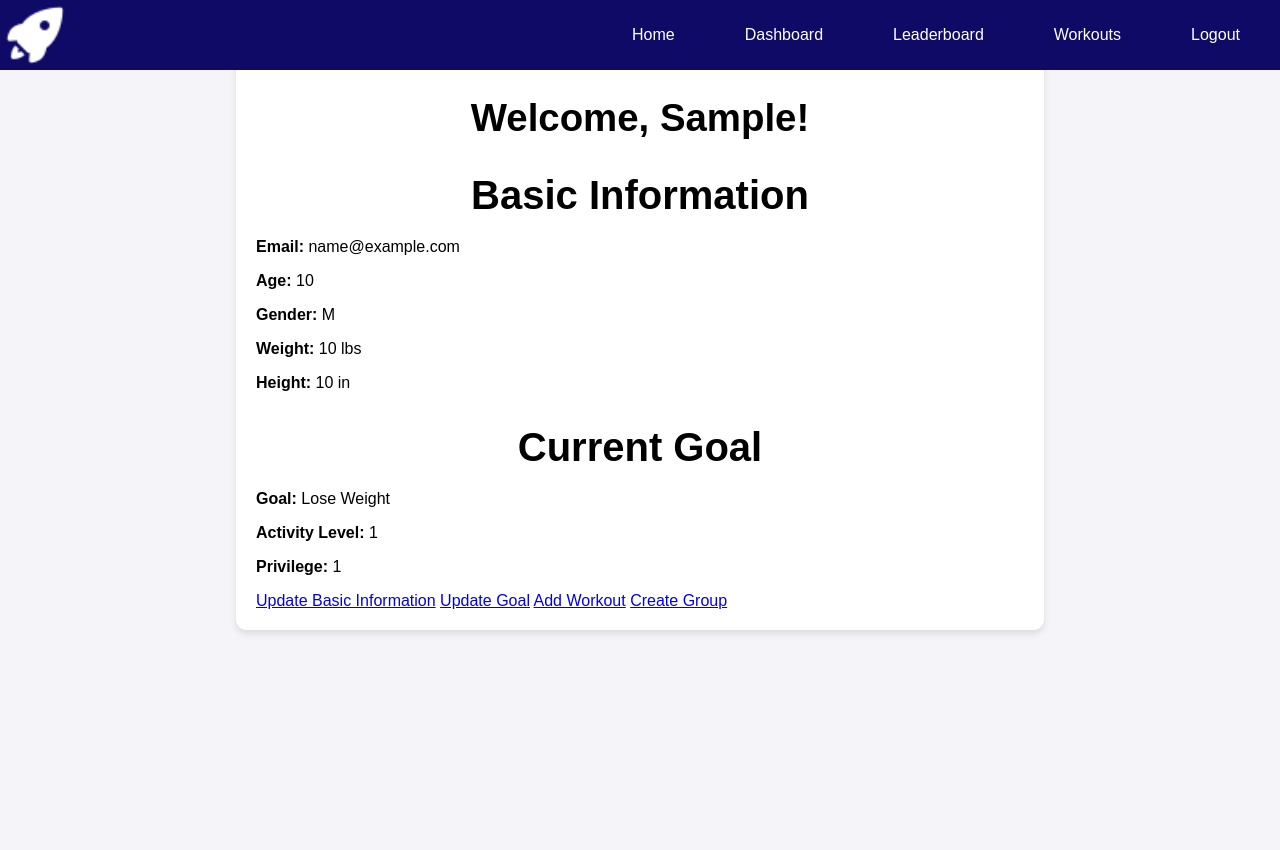
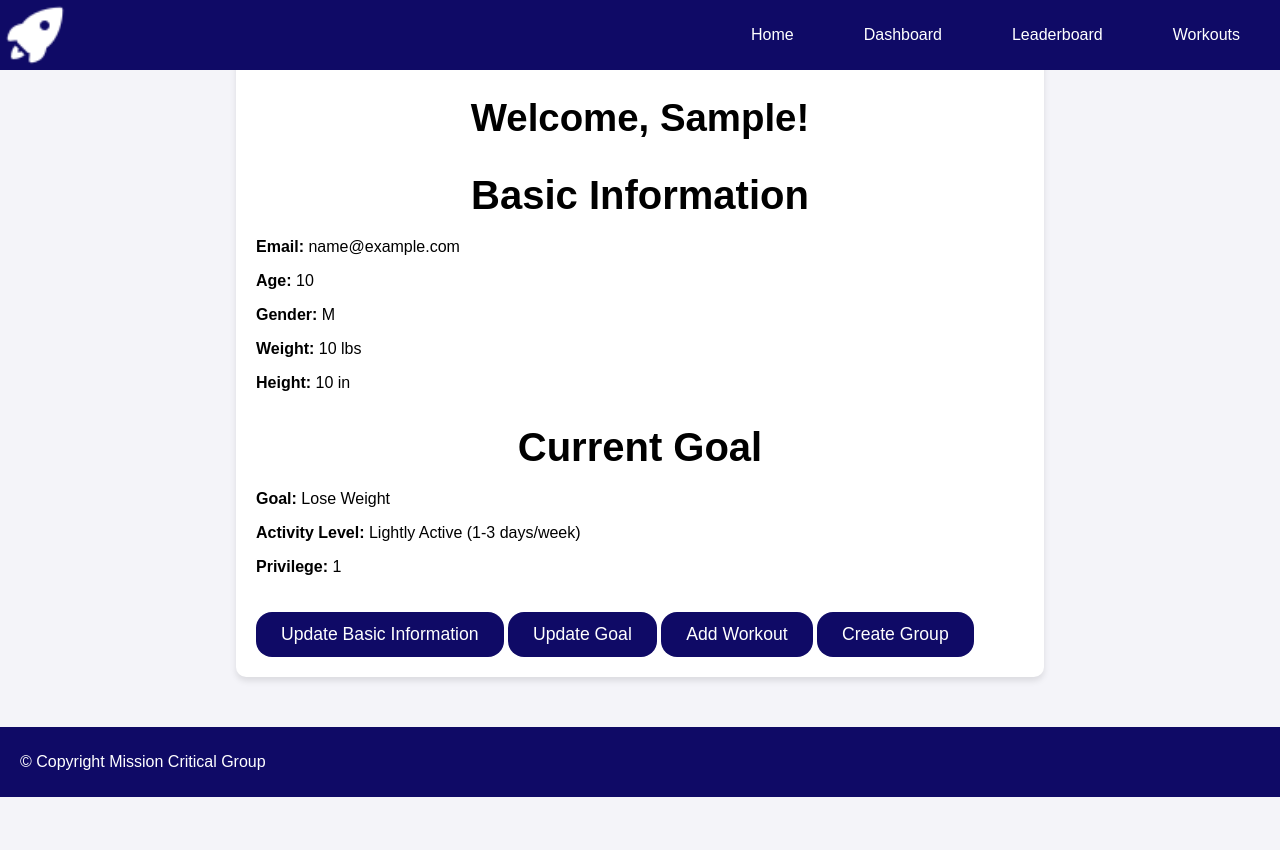
Before and after one commit to a-dandrea/missionCritical, a PHP site: page /dashboard.php in a window 1280 px wide. Run offline with PHP 8.4, Linux system fonts and the light colour scheme; the visitor is signed in with stand-in values (Sample User, id 1); tables that the repository leaves empty hold one stand-in row (values such as "Sample post").

Commit message:
update dashboard

```diff
--- a/frontend/dashboard.php
+++ b/frontend/dashboard.php
@@ -4,8 +4,6 @@ session_start();
 $dsn = 'mysql:host=joecool.highpoint.edu;dbname=csc4710_S25_missioncritical';  // Use the correct database name
 $username = 'ejerrier';  // Use the correct MySQL username
 $password = '1788128';  // Use the correct MySQL password
-
-$isLoggedIn = isset($_SESSION['user_id']); // Check if user is logged in
 
 // Check if user is logged in
 if (!isset($_SESSION['user_id'])) {
@@ -55,9 +53,6 @@ $stmt->closeCursor();
          <a href="dashboard.php">Dashboard</a>
          <a href="leaderboard.php">Leaderboard</a>
          <a href="workout.php">Workouts</a>
-         <?php if ($isLoggedIn): ?>
-            <a href="logout.php" class="logout-button">Logout</a>
-         <?php endif; ?>
        </div>
    </nav>
 </header>
@@ -100,16 +95,42 @@ $stmt->closeCursor();
                }
             ?>
          </p>
-        <p><strong>Activity Level:</strong> <?php echo htmlspecialchars($user['activity_level']); ?></p>
+        <p><strong>Activity Level:</strong>
+            <?php $activity_level = htmlspecialchars($user['activity_level']);
+            switch ($activity_level) {
+               case 0:
+                  echo "Sedentary (little or no exercise)";
+                  break;
+               case 1:
+                  echo "Lightly Active (1-3 days/week)";
+                  break;
+               case 2:
+                  echo "Moderately Active (3-5 days/week)";
+                  break;
+               case 3:
+                  echo "Very Active (6-7 days/week)";
+                  break;
+               case 4:
+                  echo "Super Active (athletic, intense training)";
+                  break;
+               default:
+                  echo $activity_level; // In case of an unexpected value, just display it
+                  break;
+            }
+            ?>
+         </p>
         <p><strong>Privilege:</strong> <?php echo htmlspecialchars($user['privilege']); ?></p>
     </div>
 
     <!-- Action Buttons -->
-    <a href="personalinfo.php" class="btn">Update Basic Information</a>
-    <a href="goals.php" class="btn">Update Goal</a>
-    <a href="workout.php" class="btn">Add Workout</a>
-    <a href="group_membership.php" class="btn">Create Group</a>
+      <a href="personalinfo.php"> <button type=button>Update Basic Information</button></a>
+      <a href="goals.php"> <button type=button>Update Goal</button></a>
+      <a href="workout.php"> <button type=button>Add Workout</button></a>
+      <a href="group_membership.php"><button type=button>Create Group</button></a>
    </div>
 
 </body>
+<footer style="background: #0f0a66; color:white; padding: 10px 20px;">
+        <p>&copy; Copyright Mission Critical Group</p>
+    </footer>
 </html>
```
Lines whose indentation alone changed are shown as unchanged.
